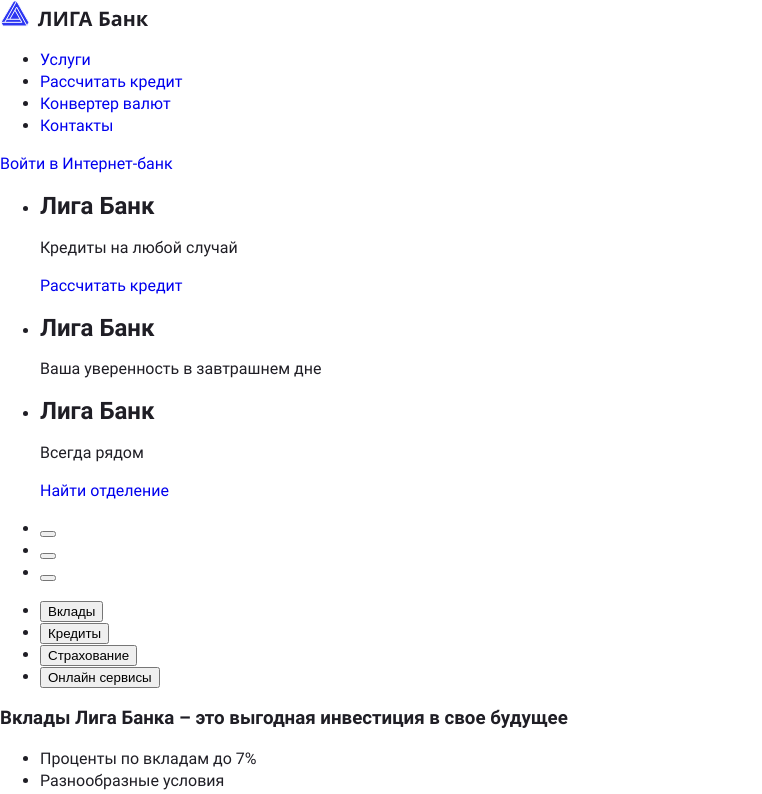
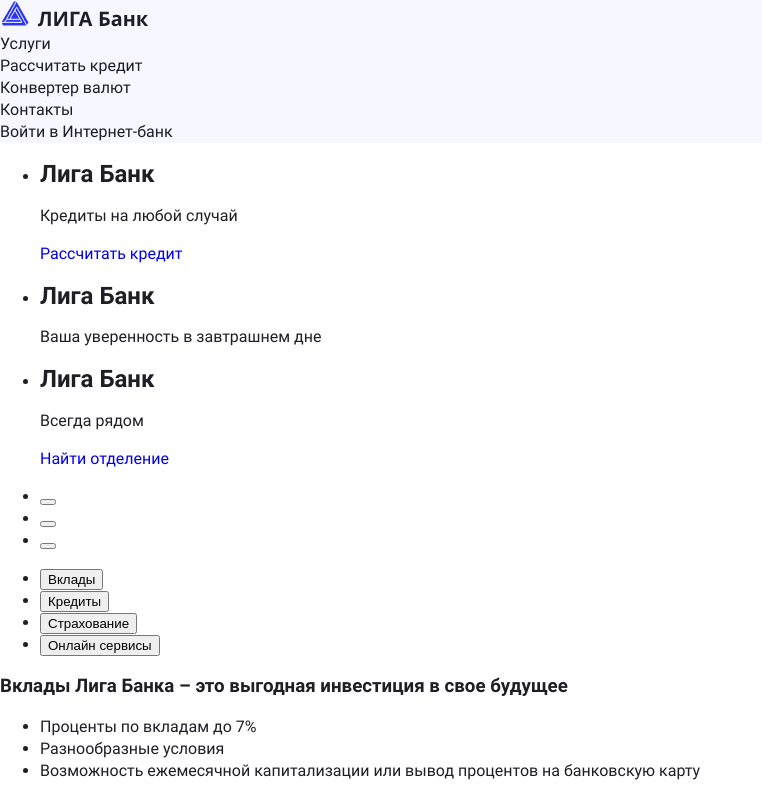
Before and after one commit to geoniced/liga-bank, a React (Create React App) app: page / in a window 1280 px wide. Shown: the top 794 px of the page, without its empty margins (0-762 px from the left). Built offline with nearby package versions, Linux system fonts and the light colour scheme.

Commit message:
Добавляет базовые стили хедеру, также компонует задник главного слайда слайдера

```diff
--- a/public/index.html
+++ b/public/index.html
@@ -16,7 +16,7 @@
   <body>
     <header class="page-header">
       <nav class="page-header__main-navigation main-navigation">
-        <a href="#" class="main-navigation__logo logo">
+        <a class="main-navigation__logo logo">
           <img class="logo__image" src="img/logo.svg" alt="Логотип сайта Лига Банк" width="149" height="25">
         </a>
         <ul class="main-navigation__site-navigation site-navigation">
--- /dev/null
+++ b/src/scss/login.scss
@@ -0,0 +1,8 @@
+.login {
+  line-height: 19px;
+  color: $black;
+  text-decoration: none;
+
+  @include basic-hover;
+  @include basic-active;
+}
--- /dev/null
+++ b/src/scss/mixins.scss
@@ -0,0 +1,18 @@
+@mixin list-reset {
+  margin: 0;
+  padding: 0;
+  list-style: none;
+}
+
+@mixin basic-hover {
+  &:hover,
+  &:focus {
+    opacity: 0.8;
+  }
+}
+
+@mixin basic-active {
+  &:active {
+    opacity: 0.4;
+  }
+}
--- /dev/null
+++ b/src/scss/page-header.scss
@@ -0,0 +1,3 @@
+.page-header {
+  background-color: $light-gray;
+}
--- /dev/null
+++ b/src/scss/site-navigation.scss
@@ -0,0 +1,12 @@
+.site-navigation {
+  @include list-reset;
+}
+
+.site-navigation__link {
+  line-height: 19px;
+  color: $black;
+  text-decoration: none;
+
+  @include basic-hover;
+  @include basic-active;
+}
--- a/src/scss/style.scss
+++ b/src/scss/style.scss
@@ -1,2 +1,8 @@
 @import "./variables.scss";
+@import "./mixins.scss";
 @import "./scaffolding.scss";
+
+@import "./page-header.scss";
+@import "./main-navigation.scss";
+@import "./site-navigation.scss";
+@import "./login.scss";
--- a/src/scss/variables.scss
+++ b/src/scss/variables.scss
@@ -1 +1,3 @@
 $black: #1F1E25;
+
+$light-gray: #F6F7FF;
```
Also changed, not shown: public/img/main-banner-bg.png (added), src/scss/main-navigation.scss (added).
